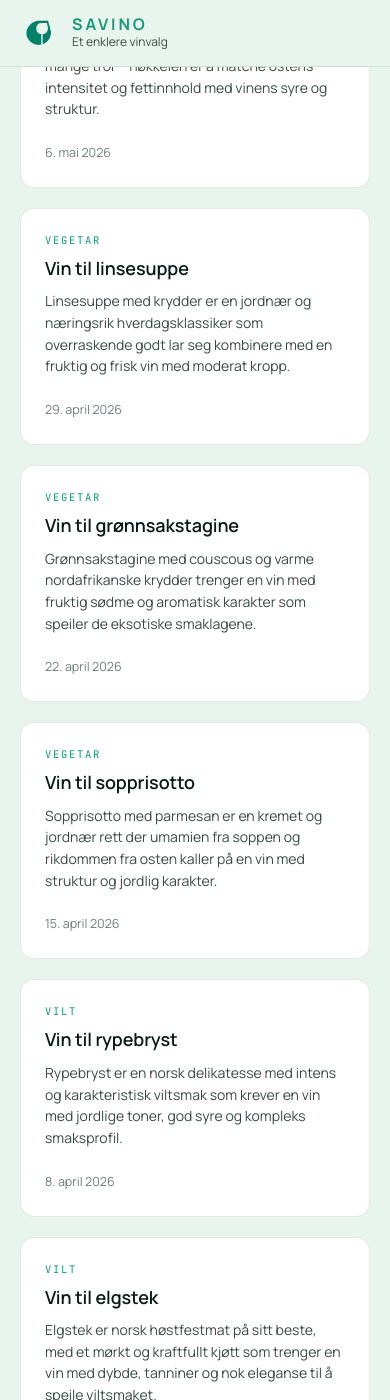
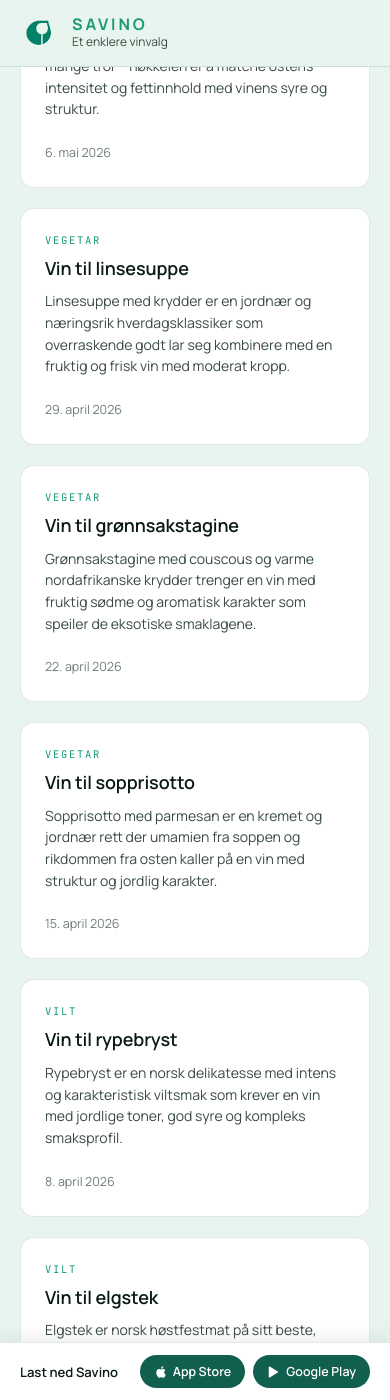
Before and after one commit to timkirstein/savino-support, a Jekyll site: the page built from blogg/index.html, in a window 390 px wide and 1400 px high, scrolled down 582 px. Built offline with Jekyll 4.4.1, drawn with Linux system fonts in a browser that asks for light colours.

Commit message:
Add sticky mobile CTA bar on blog pages
Fixed bottom bar with App Store + Google Play buttons,
visible only on screens ≤880px. Includes safe-area padding for iPhone.

https://claude.ai/code/session_01E6W6RsfuiBiZpADR2Noo7g

```diff
--- /dev/null
+++ b/_includes/mobile-cta-bar.html
@@ -0,0 +1,13 @@
+<div class="mobile-cta-bar" aria-label="Last ned appen">
+  <span class="mobile-cta-label">Last ned Savino</span>
+  <div class="mobile-cta-buttons">
+    <a class="mobile-cta-btn" href="https://apps.apple.com/no/app/savino/id6755443985" target="_blank" rel="noopener">
+      <svg viewBox="0 0 24 24" fill="currentColor" width="14" height="14" aria-hidden="true"><path d="M18.71 19.5c-.83 1.24-1.71 2.45-3.05 2.47-1.34.03-1.77-.79-3.29-.79-1.53 0-2 .77-3.27.82-1.31.05-2.3-1.32-3.14-2.53C4.25 17 2.94 12.45 4.7 9.39c.87-1.52 2.43-2.48 4.12-2.51 1.28-.02 2.5.87 3.29.87.78 0 2.26-1.07 3.8-.91.65.03 2.47.26 3.64 1.98-.09.06-2.17 1.28-2.15 3.81.03 3.02 2.65 4.03 2.68 4.04-.03.07-.42 1.44-1.38 2.83M13 3.5c.73-.83 1.94-1.46 2.94-1.5.13 1.17-.34 2.35-1.04 3.19-.69.85-1.83 1.51-2.95 1.42-.15-1.15.41-2.35 1.05-3.11"/></svg>
+      App Store
+    </a>
+    <a class="mobile-cta-btn" href="https://play.google.com/store/apps/details?id=com.savino.digitalsommelier" target="_blank" rel="noopener">
+      <svg viewBox="0 0 24 24" fill="currentColor" width="14" height="14" aria-hidden="true"><path d="M3 20.5v-17c0-.83.94-1.3 1.6-.8l14 8.5c.6.36.6 1.24 0 1.6l-14 8.5c-.66.5-1.6.03-1.6-.8z"/></svg>
+      Google Play
+    </a>
+  </div>
+</div>
--- a/_layouts/default.html
+++ b/_layouts/default.html
@@ -5,5 +5,6 @@
     {% include header.html %}
     {{ content }}
     {% include footer.html %}
+    {% include mobile-cta-bar.html %}
   </body>
 </html>
--- /dev/null
+++ b/_sass/_mobile-cta-bar.scss
@@ -0,0 +1,57 @@
+.mobile-cta-bar {
+  display: none;
+}
+
+@media (max-width: 880px) {
+  .mobile-cta-bar {
+    display: flex;
+    align-items: center;
+    justify-content: space-between;
+    gap: 12px;
+    position: fixed;
+    bottom: 0;
+    left: 0;
+    right: 0;
+    background: var(--white);
+    border-top: 1px solid var(--line);
+    padding: 12px 20px;
+    padding-bottom: max(12px, env(safe-area-inset-bottom));
+    z-index: 100;
+    box-shadow: 0 -4px 20px rgba(10, 26, 20, 0.08);
+  }
+
+  .mobile-cta-label {
+    font-size: 0.82rem;
+    font-weight: 600;
+    color: var(--ink);
+    white-space: nowrap;
+    flex-shrink: 0;
+  }
+
+  .mobile-cta-buttons {
+    display: flex;
+    gap: 8px;
+    flex-shrink: 0;
+  }
+
+  .mobile-cta-btn {
+    display: inline-flex;
+    align-items: center;
+    gap: 5px;
+    background: var(--green-dark);
+    color: #fff;
+    font-family: var(--sans);
+    font-size: 0.78rem;
+    font-weight: 600;
+    text-decoration: none;
+    padding: 8px 14px;
+    border-radius: 999px;
+    white-space: nowrap;
+    transition: background 0.15s;
+
+    &:hover { background: var(--green-darker); }
+  }
+
+  /* Push page content up so bar doesn't cover it */
+  body { padding-bottom: 72px; }
+}
--- a/assets/css/main.scss
+++ b/assets/css/main.scss
@@ -8,3 +8,4 @@
 @import "footer";
 @import "blog-index";
 @import "wine-live";
+@import "mobile-cta-bar";
```
